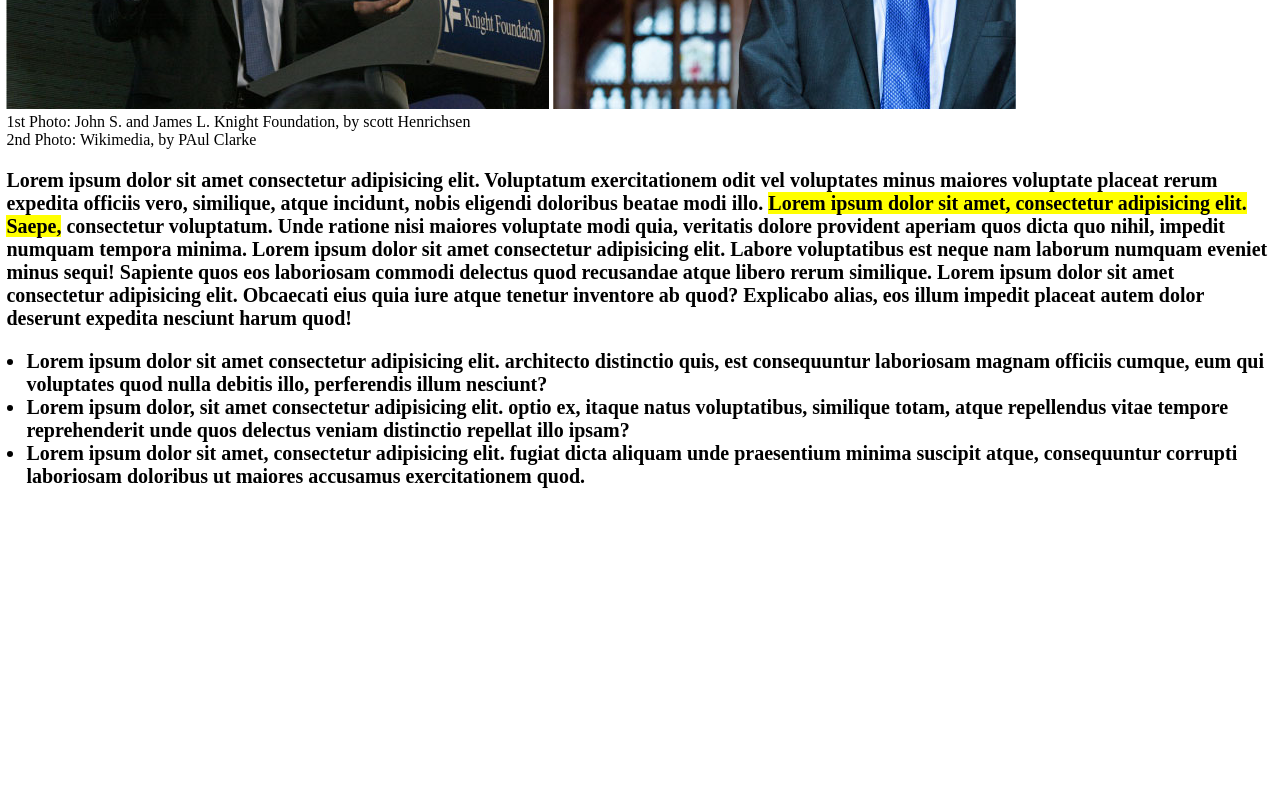
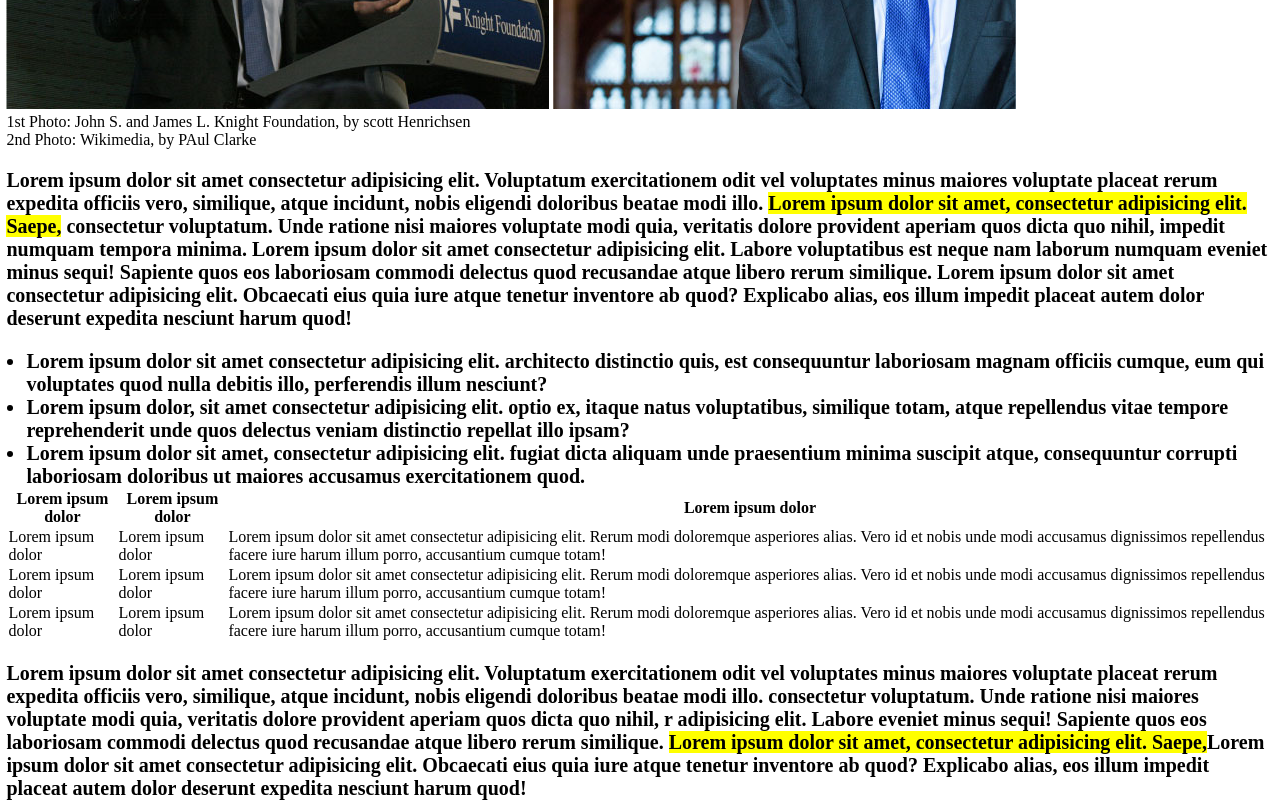
Before and after one commit to Leograzioli/html-css-booleaner, a plain HTML site: page index.html in a window 1280 px wide. Shown: the part 553-1353 px from the top of the page. Before the commit the page ends 1041 px from the top, so only its background shows below. Drawn offline with Linux system fonts and the light colour scheme.

Commit message:
finito tabela e aggiunto paragrafo

```diff
--- a/index.html
+++ b/index.html
@@ -53,6 +53,43 @@
                     </ul>
                 </div>
 
+                <!-- table  -->
+                <table>
+                    <thead>
+                        <tr>
+                            <th>Lorem ipsum dolor</th>
+                            <th>Lorem ipsum dolor</th>
+                            <th id="more-space">Lorem ipsum dolor</th>
+                        </tr>
+                    </thead>
+
+                    <tbody>
+                        <tr class="table-color">
+                            <td>Lorem ipsum dolor</td>
+                            <td>Lorem ipsum dolor</td>
+                            <td>Lorem ipsum dolor sit amet consectetur adipisicing elit. Rerum modi doloremque asperiores alias. Vero id et nobis unde modi accusamus dignissimos repellendus facere iure harum illum porro, accusantium cumque totam!</td>
+                        </tr>
+
+                        <tr>
+                            <td>Lorem ipsum dolor</td>
+                            <td>Lorem ipsum dolor</td>
+                            <td>Lorem ipsum dolor sit amet consectetur adipisicing elit. Rerum modi doloremque asperiores alias. Vero id et nobis unde modi accusamus dignissimos repellendus facere iure harum illum porro, accusantium cumque totam!</td>
+                        </tr>
+
+                        <tr class="table-color">
+                            <td>Lorem ipsum dolor</td>
+                            <td>Lorem ipsum dolor</td>
+                            <td>Lorem ipsum dolor sit amet consectetur adipisicing elit. Rerum modi doloremque asperiores alias. Vero id et nobis unde modi accusamus dignissimos repellendus facere iure harum illum porro, accusantium cumque totam!</td>
+                        </tr>
+                    </tbody>
+                </table>
+
+                <!-- paragraph -->
+                <div class="paragraph">
+                    <p>Lorem ipsum dolor sit amet consectetur adipisicing elit. Voluptatum exercitationem odit vel voluptates minus maiores voluptate placeat rerum expedita officiis vero, similique, atque incidunt, nobis eligendi doloribus beatae modi illo.   consectetur voluptatum. Unde ratione nisi maiores voluptate modi quia, veritatis dolore provident aperiam quos dicta quo nihil, r adipisicing elit. Labore eveniet minus sequi! Sapiente quos eos laboriosam commodi delectus quod recusandae atque libero rerum similique. <span class="highlight">Lorem ipsum dolor sit amet, consectetur adipisicing elit. Saepe,</span>Lorem ipsum dolor sit amet consectetur adipisicing elit. Obcaecati eius quia iure atque tenetur inventore ab quod? Explicabo alias, eos illum impedit placeat autem dolor deserunt expedita nesciunt harum quod!</p>
+                </div>
+
+
             </section>
 
         </div>
```
